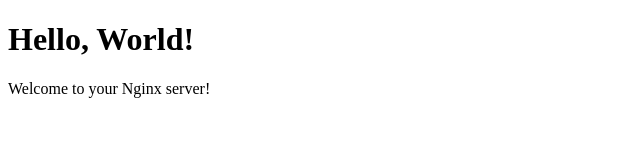
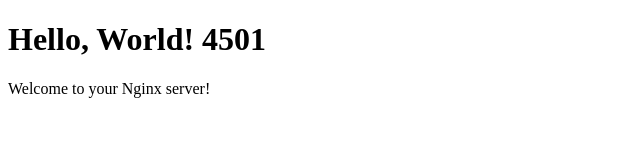
Before and after one commit to digitalpixelpt/docker-teste, a plain HTML site: page index.html in a window 1280 px wide. Shown: the whole page, without its empty margins (0-640 px from the left). Drawn offline with Linux system fonts and the light colour scheme.

Commit message:
update 4501

```diff
--- a/index.html
+++ b/index.html
@@ -6,7 +6,7 @@
     <title>Hello World</title>
 </head>
 <body>
-    <h1>Hello, World!</h1>
+    <h1>Hello, World! 4501</h1>
     <p>Welcome to your Nginx server!</p>
 </body>
 </html>
```
